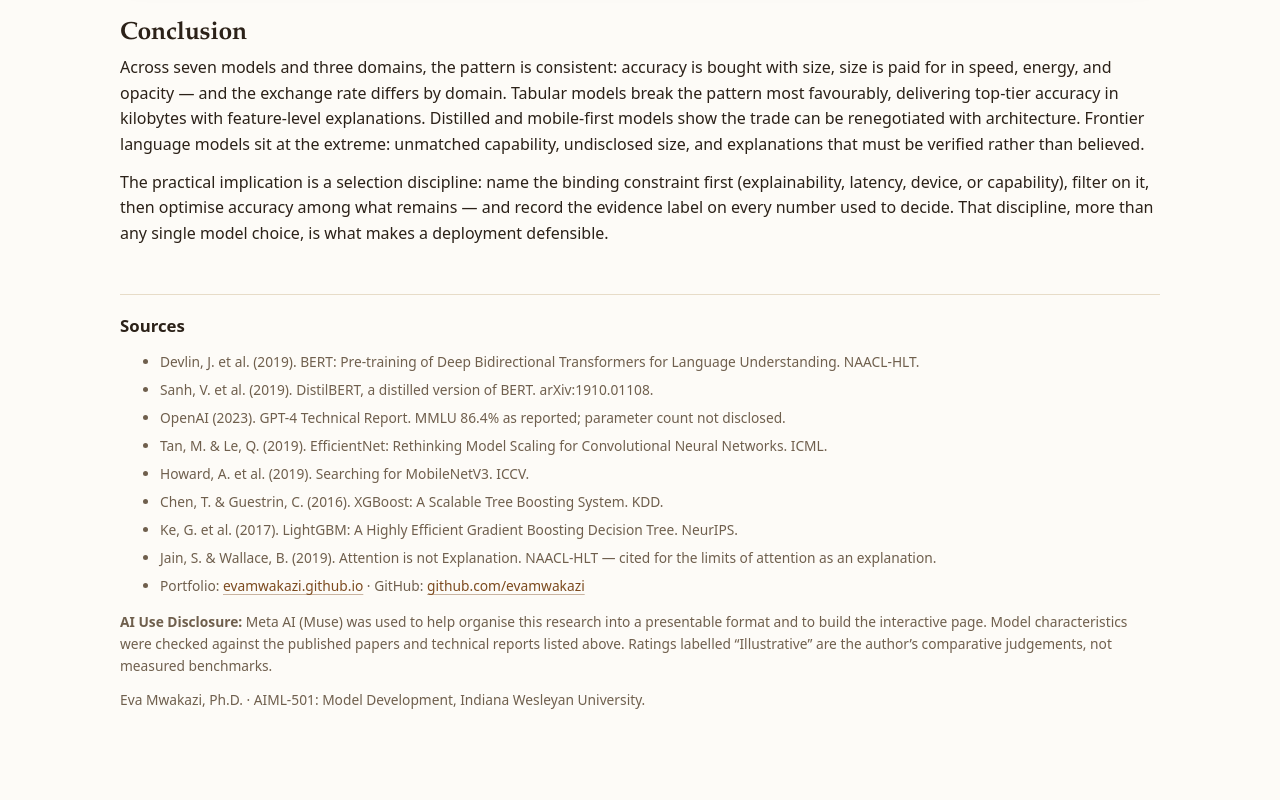
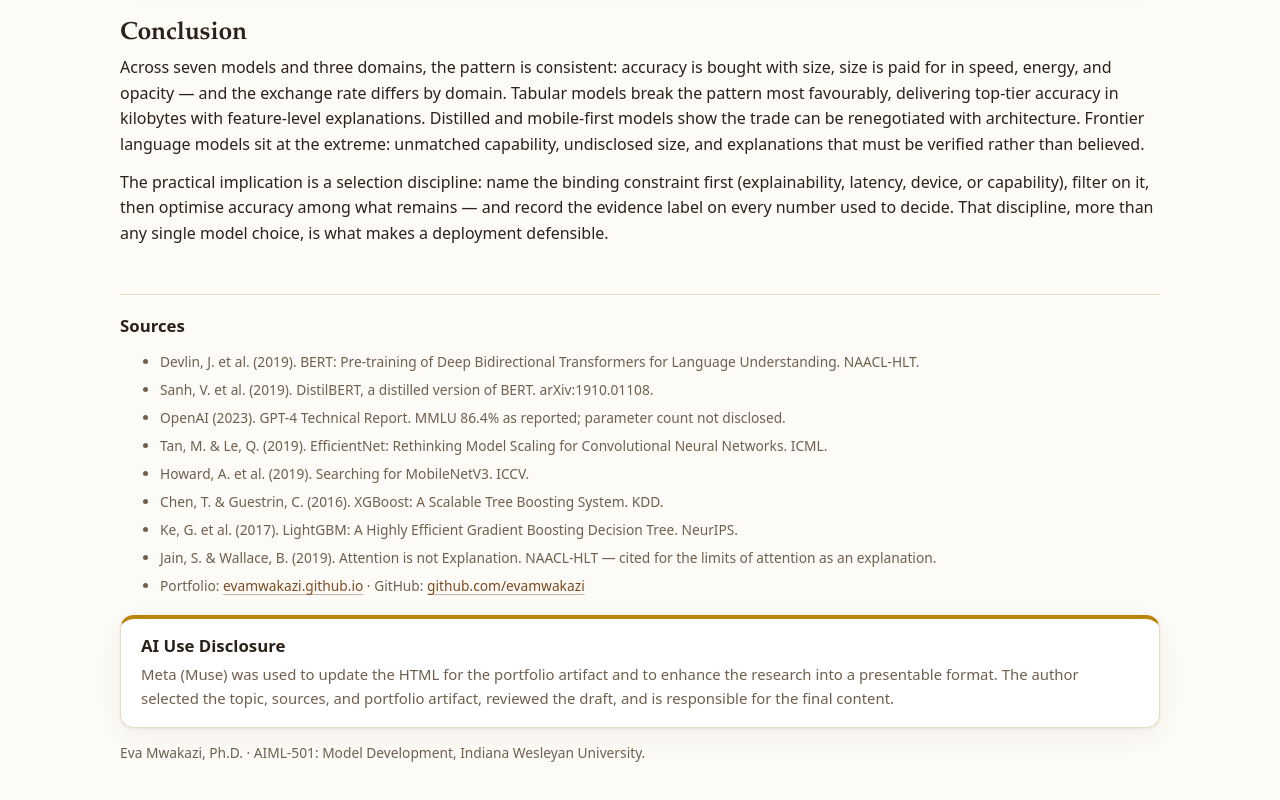
Before and after one commit to evamwakazi/evamwakazi.github.io, a plain HTML site: page pre-trained-model-decision-matrix.html in a window 1280 px wide. Shown: the part 5706-6506 px from the top of the page. Drawn offline with Linux system fonts and the light colour scheme.

Commit message:
Update AI Use Disclosure on Pre-Trained Model Decision Matrix

```diff
--- a/pre-trained-model-decision-matrix.html
+++ b/pre-trained-model-decision-matrix.html
@@ -133,6 +133,9 @@
   ul.tight{margin:6px 0 0;padding-left:18px}
   ul.tight li{margin-bottom:5px;font-size:.93rem}
   footer{margin-top:48px;border-top:1px solid var(--line);padding-top:20px}
+  .disclosure{background:var(--surface);border:1px solid var(--line);border-top:4px solid var(--gold);border-radius:var(--radius);padding:16px 20px;box-shadow:var(--shadow);margin:18px 0 14px}
+  .disclosure h3{margin-bottom:6px}
+  .disclosure p{margin:0;font-size:.93rem;color:var(--muted)}
   .src{font-size:.86rem;color:var(--muted)}
   .src li{margin-bottom:6px}
   .label-table{width:100%;border-collapse:collapse;font-size:.88rem;margin:10px 0}
@@ -419,7 +422,10 @@
       <li>Jain, S. &amp; Wallace, B. (2019). Attention is not Explanation. NAACL-HLT — cited for the limits of attention as an explanation.</li>
       <li>Portfolio: <a href="https://evamwakazi.github.io/">evamwakazi.github.io</a> · GitHub: <a href="https://github.com/evamwakazi">github.com/evamwakazi</a></li>
     </ul>
-    <p class="small"><strong>AI Use Disclosure:</strong> Meta AI (Muse) was used to help organise this research into a presentable format and to build the interactive page. Model characteristics were checked against the published papers and technical reports listed above. Ratings labelled “Illustrative” are the author’s comparative judgements, not measured benchmarks.</p>
+    <div class="disclosure">
+      <h3>AI Use Disclosure</h3>
+      <p>Meta (Muse) was used to update the HTML for the portfolio artifact and to enhance the research into a presentable format. The author selected the topic, sources, and portfolio artifact, reviewed the draft, and is responsible for the final content.</p>
+    </div>
     <p class="small">Eva Mwakazi, Ph.D. · AIML-501: Model Development, Indiana Wesleyan University.</p>
   </footer>
 </div>
```
